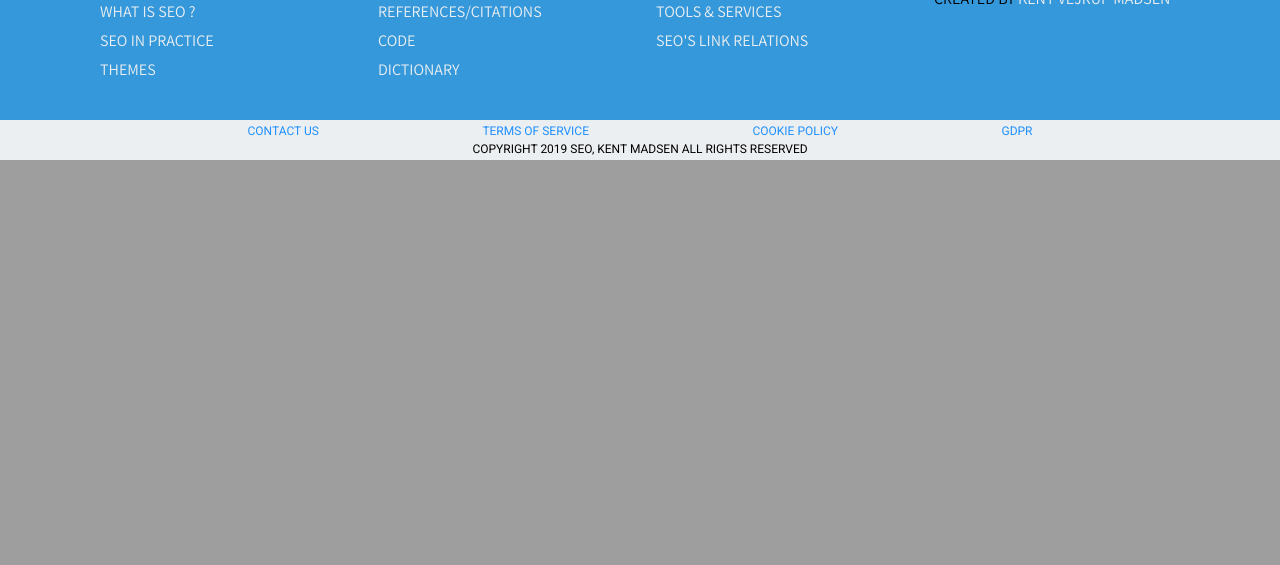
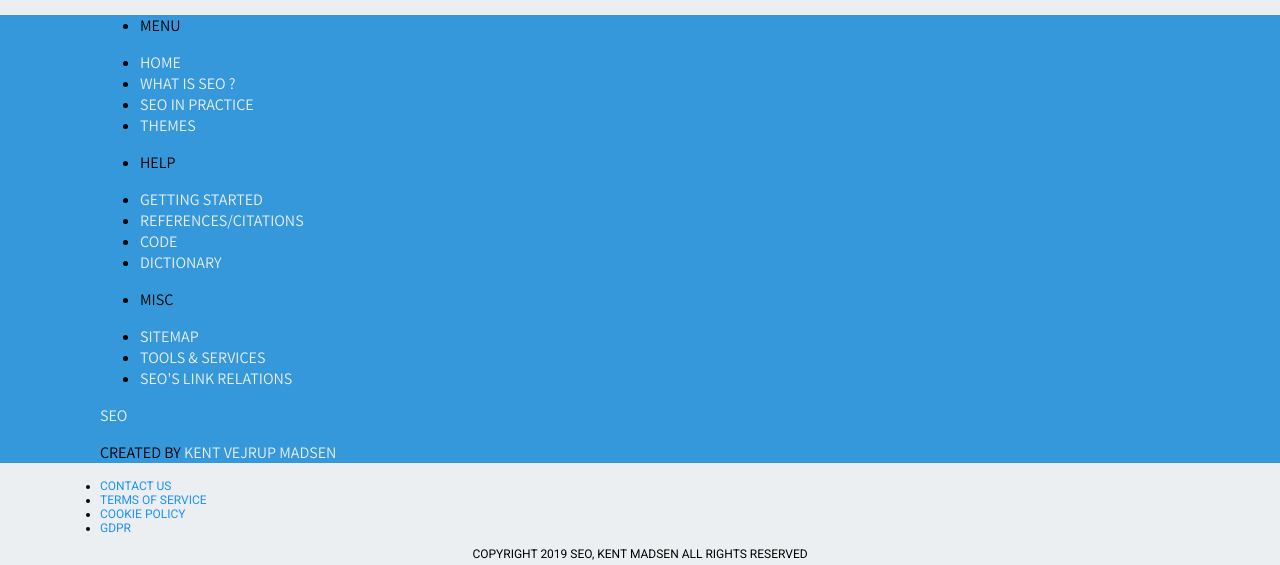
Before and after one commit to KentMadsen/EASV-SEO-Website, a PHP site: page / in a window 1280 px wide. Shown: the part 2089-2654 px from the top of the page. Before the commit the page ends 2249 px from the top, so only its background shows below. Run offline with PHP 8.4, Linux system fonts and the light colour scheme; style sheets or scripts are compiled from the project's sources.

Commit message:
correcting mistakes

```diff
--- a/site/mockup/generic/analyse.html
+++ b/site/mockup/generic/analyse.html
@@ -1,3 +1,5 @@
+<!-- Analyse.html -->
+
 <!-- Global site tag (gtag.js) - Google Analytics -->
 <script async
         src="https://www.googletagmanager.com/gtag/js?id=UA-135454516-1">
--- a/site/mockup/generic/code.html
+++ b/site/mockup/generic/code.html
@@ -1,3 +1,5 @@
+<!-- code.html -->
+
 <script type="application/javascript">
   window.dataLayer = window.dataLayer || [];
   function gtag(){dataLayer.push(arguments);}
--- a/site/mockup/generic/footer.html
+++ b/site/mockup/generic/footer.html
@@ -1,3 +1,4 @@
+<!-- Footer.html -->
 <footer>
 <div class="footer-cover">
 <div class="page-boundary">
--- a/site/mockup/generic/frameworks.html
+++ b/site/mockup/generic/frameworks.html
@@ -1,3 +1,4 @@
+<!-- framework.html -->
 <link rel="stylesheet"
       href="https://use.fontawesome.com/releases/v5.7.2/css/all.css"
       integrity="sha384-fnmOCqbTlWIlj8LyTjo7mOUStjsKC4pOpQbqyi7RrhN7udi9RwhKkMHpvLbHG9Sr"
--- a/site/mockup/generic/header.html
+++ b/site/mockup/generic/header.html
@@ -1,3 +1,4 @@
+<!-- Header.html -->
 <header>
       <nav class="site-nav">
             <div class="page-boundary">
--- a/site/mockup/generic/libraries.html
+++ b/site/mockup/generic/libraries.html
@@ -1,7 +1,8 @@
+<!-- libraries.html -->
 <link href="https://fonts.googleapis.com/css?family=Actor|Armata|Assistant|Fira+Sans|Karma|Montserrat|Open+Sans|Oswald|Oxygen|Questrial|Quicksand|Raleway|Roboto|Source+Code+Pro"
       rel="stylesheet">
 
-
+<!-- CSS   -->
 <link rel="stylesheet"
       href="./css/style.css"
       type="text/css" >
--- a/site/mockup/index.php
+++ b/site/mockup/index.php
@@ -18,17 +18,14 @@
                         <div class="page-boundary">
                               <div class="offset-container">
                                     <div class="site-cover-front attachable offset-to-header site-cover">
+                                      <!--
                                           <div class="cover-element-container">
                                                 <div class="cover-element">
                                                       <div>
-                                                          <p class="website-description">
-                                                                SEO ( aka. Search Engine Optimisation ) is a set of techniques used with the intention
-                                                                to improve a sites visibility on the internet. By making data accessible for search engines to parse and make available.
-                                                                There by gaining attention or sales, It's a tedious process, which require technical and business decisions.
-                                                          </p>
                                                       </div>
                                                 </div>
                                           </div>
+                                        -->
                                     </div>
                               </div>
                         </div>
@@ -36,7 +33,12 @@
                         <h1>
                           SEO
                         </h1>
-                  </section>
+
+                        <p class="website-description">
+                            SEO ( aka. Search Engine Optimisation ) is a set of techniques used with the intention to improve a sites visibility on the internet. By making data accessible for search engines to parse and make available. There by gaining attention or sales, It's a tedious process, which require technical and business decisions.
+                        </p>
+
+                </section>
 
                   <!-- Short introduction -->
                   <section>
@@ -51,7 +53,7 @@
                   <section>
                         <div class="page-boundary site-introduction">
                               <p class="document-title text-center">
-                                    Reasons to consider SEO optimising your site.
+                                Reasons to consider SEO optimising your site.
                               </p>
 
                               <p>
--- a/site/mockup/scss/entities/infobox.scss
+++ b/site/mockup/scss/entities/infobox.scss
@@ -1,13 +1,3 @@
-$information-box-default-animation-time:200ms;
-
-$info-card-active-color:#2196F3;
-
-$info-card-blend-inactive-color:#455A64;
-$info-card-blend-active-color:gray;
-
-// Background color
-$info-card-inactive-color:#F5F5F5;
-
 .stacked-3-cards-full
 {
       display: grid;
@@ -58,7 +48,7 @@ $info-card-inactive-color:#F5F5F5;
       height: 48px;
       width: 100%;
 
-      background-color: $info-card-inactive-color;
+      background-color: $info-card-blend-color;
 
       bottom:0px;
 
--- a/site/mockup/scss/page/footer.scss
+++ b/site/mockup/scss/page/footer.scss
@@ -1,4 +1,3 @@
-
 .footer-cover
 {
       background-color: $main-menu-cover-color;
--- a/site/mockup/scss/page/menu.scss
+++ b/site/mockup/scss/page/menu.scss
@@ -1,4 +1,3 @@
-
 .link
 {
       text-decoration: none;
@@ -10,86 +9,13 @@
       font-family: 'Assistant';
 }
 
-.vertical-menu
-{
-      margin: 0px;
-      padding: 0px;
-
-}
-
-.vertical-menu li
-{
-      list-style: none;
-
-      margin: 0px;
-      margin-top: 8px;
-      margin-bottom: 8px;
-      padding: 0px;
-
-}
-
-.vertical-menu li p
-{
-      margin: 0px;
-      padding: 0px;
-
-}
-
-.vertical-menu li:first-child p:first-child
-{
-      font-weight: bold;
-}
-
-.horizontal-menu
-{
-      display: flex;
-
-      margin: 0px;
-      padding: 0px;
-}
-
-
-.menu-even
-{
-      justify-content: space-evenly;
-}
-
-.menu-left
-{
-      justify-content: right;
-}
-
 .site-nav
 {
       margin-top: 8px;
       margin-bottom: 8px;
+
       font-size: 12px;
 }
-
-.horizontal-menu li
-{
-      list-style: none;
-      margin: 0px;
-
-      margin-left: 16px;
-      margin-right: 16px;
-
-      padding: 0px;
-}
-
-.horizontal-menu li a
-{
-      text-decoration: none;
-}
-
-
-.horizontal-link-menu
-{
-      display: grid;
-      grid-template-columns: 1fr 1fr 1fr 1fr;
-      grid-gap: 32px;
-}
-
 
 .overlay-link
 {
@@ -110,10 +36,3 @@
 {
       color: $highlight-menu;
 }
-
-
-.menu-area-container
-{
-      padding-top: 32px;
-      padding-bottom: 32px;
-}
--- a/site/mockup/scss/variables.scss
+++ b/site/mockup/scss/variables.scss
@@ -13,3 +13,16 @@ $main-background-color:#ECEFF1;
 $default-edge-offset: -32px;
 
 $default-page-width: 1080px;
+
+// Infobox -
+$information-box-default-animation-time:200ms;
+
+$info-card-active-color:#2196F3;
+
+$info-card-blend-inactive-color:#455A64;
+$info-card-blend-active-color:gray;
+
+$info-card-blend-color:$main-background-color;
+
+// Background color
+$info-card-inactive-color:#F5F5F5;
```
Also changed, not shown: site/mockup/links.php (+4 -4 lines), site/mockup/theme.php (+4 -4 lines), site/mockup/whatisseo.php (+4 -4 lines).
